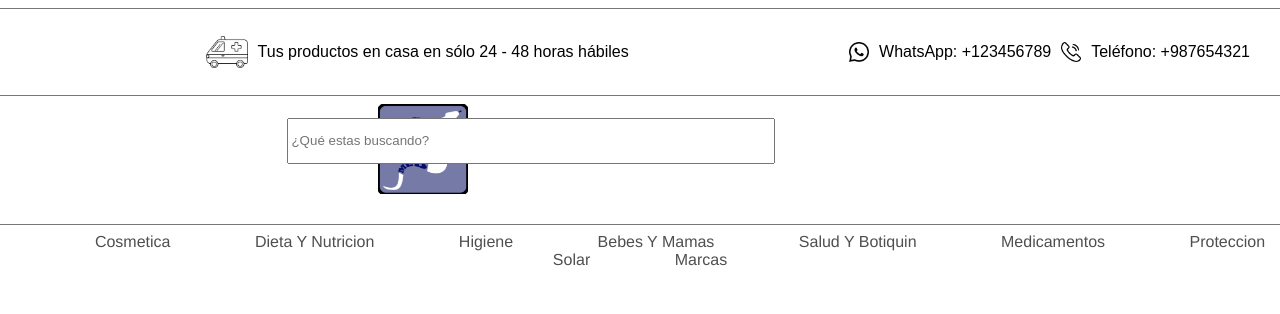
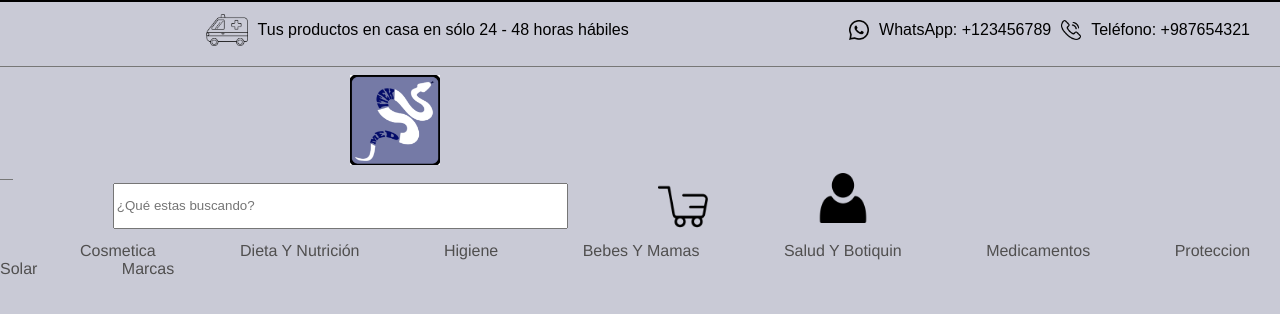
Before and after one commit to Ericmr8/Meditek, a plain HTML site: page index.html in a window 1280 px wide. Drawn offline with Linux system fonts and the light colour scheme.

Commit message:
A medias

```diff
--- a/Css/MED.css
+++ b/Css/MED.css
@@ -3,14 +3,16 @@ body {
     font-family: Arial, sans-serif;
     margin: 0;
     padding: 0;
+    background-color: #C9CAD6;
 }
 
-.header {
+header {
     display: flex;
     justify-content: space-between;
     align-items: center;
 
-    padding: 10px 20px;
+    padding: 3px 20px;
+    border-top: 2px solid black;
 }
 
 .logo {
@@ -82,7 +84,8 @@ input{
     padding: 14px;
     height: 45px;
     float: right;
-    margin-right: 13cm;
+    margin-right: 10cm;
+
 }
 
 .ambulancia
@@ -111,5 +114,17 @@ input{
 
 #meditek {
     position: relative;
-    left: 10cm;
+    left: 350px;
 }
+#Carrito {
+    width: 50px;
+    height: auto;
+    padding: 10px;
+    float: inline-end;
+}
+#Carrito {
+    font-family: 'Franklin Gothic Medium', 'Arial Narrow', Arial, sans-serif;
+}
+#hrenlaces {
+    margin-top: 10px;
+}
--- a/Css/css.css
+++ b/Css/css.css
@@ -48,12 +48,10 @@ body {
     margin: 0;
     padding: 0;
  }
-
 .header {
     display: flex;
     justify-content: space-between;
     align-items: center;
-
     padding: 10px 20px;
 }
 
--- a/index.html
+++ b/index.html
@@ -1,43 +1,3 @@
-<!-- <!DOCTYPE html>
-<html lang="en">
-
-<head>
-    <meta charset="UTF-8">
-    <link rel="stylesheet" href="css\MED.css">
-    <meta name="viewport" content="width=device-width, initial-scale=1.0">
-    <title>MEDITEK</title>
-</head>
-
-<body>
-<head>
-    <meta charset="UTF-8">
-    <meta name="viewport" content="width=device-width, initial-scale=1.0">
-    <title>Mi Sitio Web</title>
-
-</head>
-    <hr>
-    <div class="header">
-        <div class="logo">
-            <img src="./Img/logo 1.png" alt="Logo de la empresa">
-            <p>Tus productos en casa en sólo 24 - 48 horas hábiles</p>
-        </div>
-        <div class="contacto-info">
-            <img src="./Img/whats.png" alt="Ícono de WhatsApp">
-            <p>WhatsApp: +123456789</p>
-            <img src="./Img/telf.meditek.png" alt="Ícono de teléfono">
-            <p class="telf">Teléfono: +987654321</p>
-        </div>
-    </div>
-
-    <hr>
-
-
-
-
-
-</body>
-
-</html> -->
 <!DOCTYPE html>
 <html lang="es">
     <head>
@@ -48,10 +8,9 @@
     </head>
 
 <body>
-    <hr>
-    <div class="header">
+    <header>
         <div class="logo">
-            <img src="./Img/ambulance-coloring-page.png" alt="Logo de la empresa" style="width: 1.1cm; height: auto;">
+            <img src="./Img/ambulance-coloring-page-removebg-preview.png" alt="Logo de la empresa" style="width: 1.1cm; height: auto;">
             <p>Tus productos en casa en sólo 24 - 48 horas hábiles</p>
         </div>
         <div class="contacto-info">
@@ -62,37 +21,36 @@
         </div>
 
 
-    </div>
-
+    </header>
     <hr>
     <nav>
         <img src="./Img/logo 1.png" alt="LOGO" height="90px" width="90px" id="meditek" >
         <div class="buscador">
             <input style="position: relative; height: 3em ; width: 40em;" type="text" id="search_query_top"
             name="search_query" class="search_query form-control" placeholder="¿Qué estas buscando?" value="">
+            <a href="#"><img src="./Img/Carrito.png" alt="Carrito" id="Carrito"></a>
+            <a href="./web/Iniciar Sesion.html"><img src="./Img/Inici sessió.png" alt="Inicio sesion" width="50px" style="margin: 20px;"></a>
         </div>
 
-        <div class="cesta">
-
-        </div>
-        <div class="inicar sesion">
-
-        </div>
-
-        <br>
-        <hr>
-        <center>
+        <hr id="hrenlaces">
             <a href="#">Cosmetica</a>
-            <a href="#">Dieta Y Nutricion</a>
+            <a href="#">Dieta Y Nutrición</a>
             <a href="#">Higiene</a>
             <a href="#">Bebes Y Mamas</a>
             <a href="#">Salud Y Botiquin</a>
             <a href="#">Medicamentos</a>
             <a href="#">Proteccion Solar</a>
             <a href="#">Marcas</a>
-        </center>
-
 
     </nav>
+    <main>
+
+    </main>
+    <aside>
+
+    </aside>
+    <footer>
+
+    </footer>
 </body>
 </html>
```
Also changed, not shown: web/Iniciar Sesion.html (+2 -1 lines), Img/Carrito.png (added), Img/Inici sessió.png (added), Img/ambulance-coloring-page-removebg-preview.png (added), Img/ambulance-coloring-page.png (deleted). Lines whose indentation alone changed are shown as unchanged.
